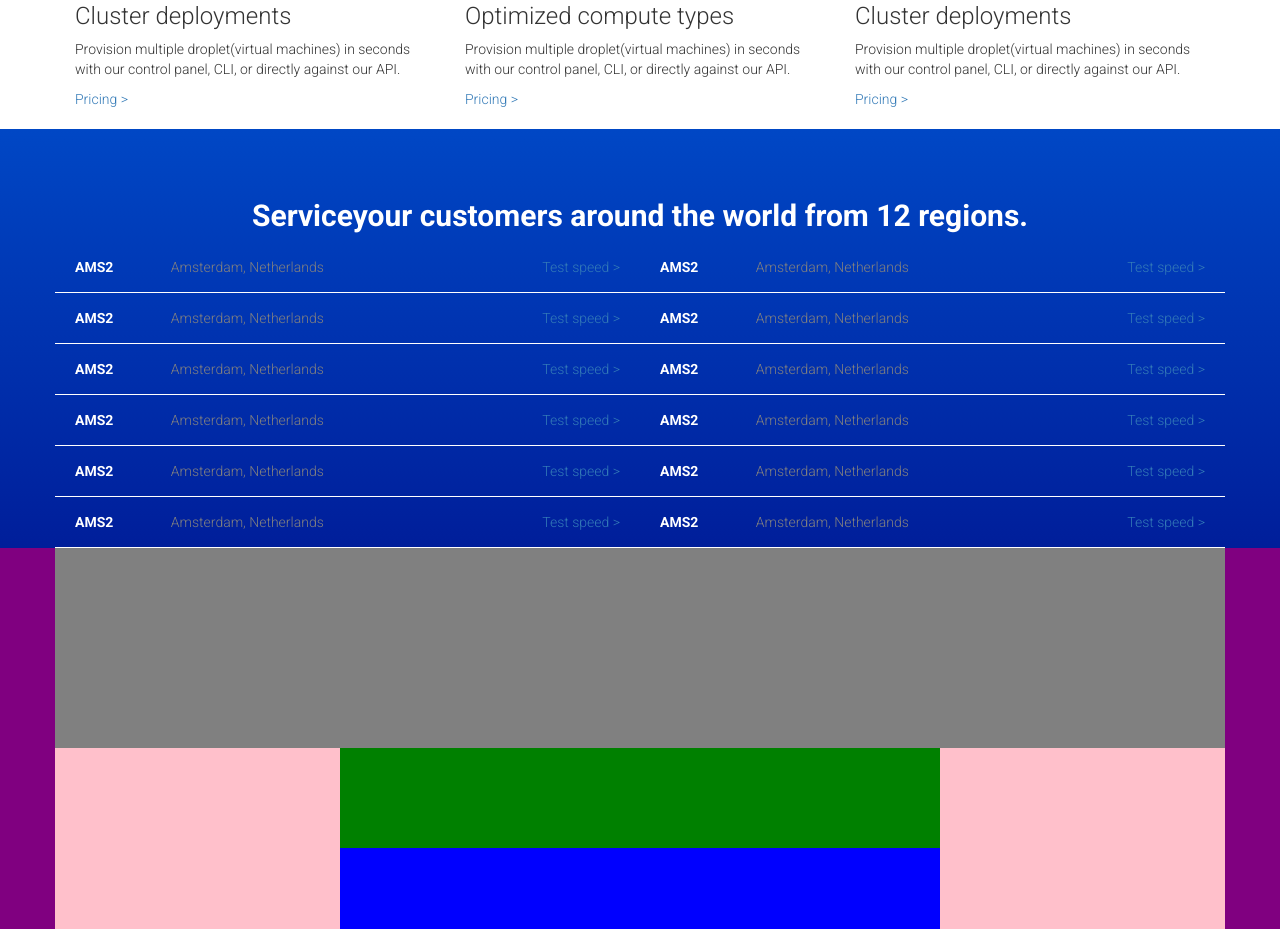
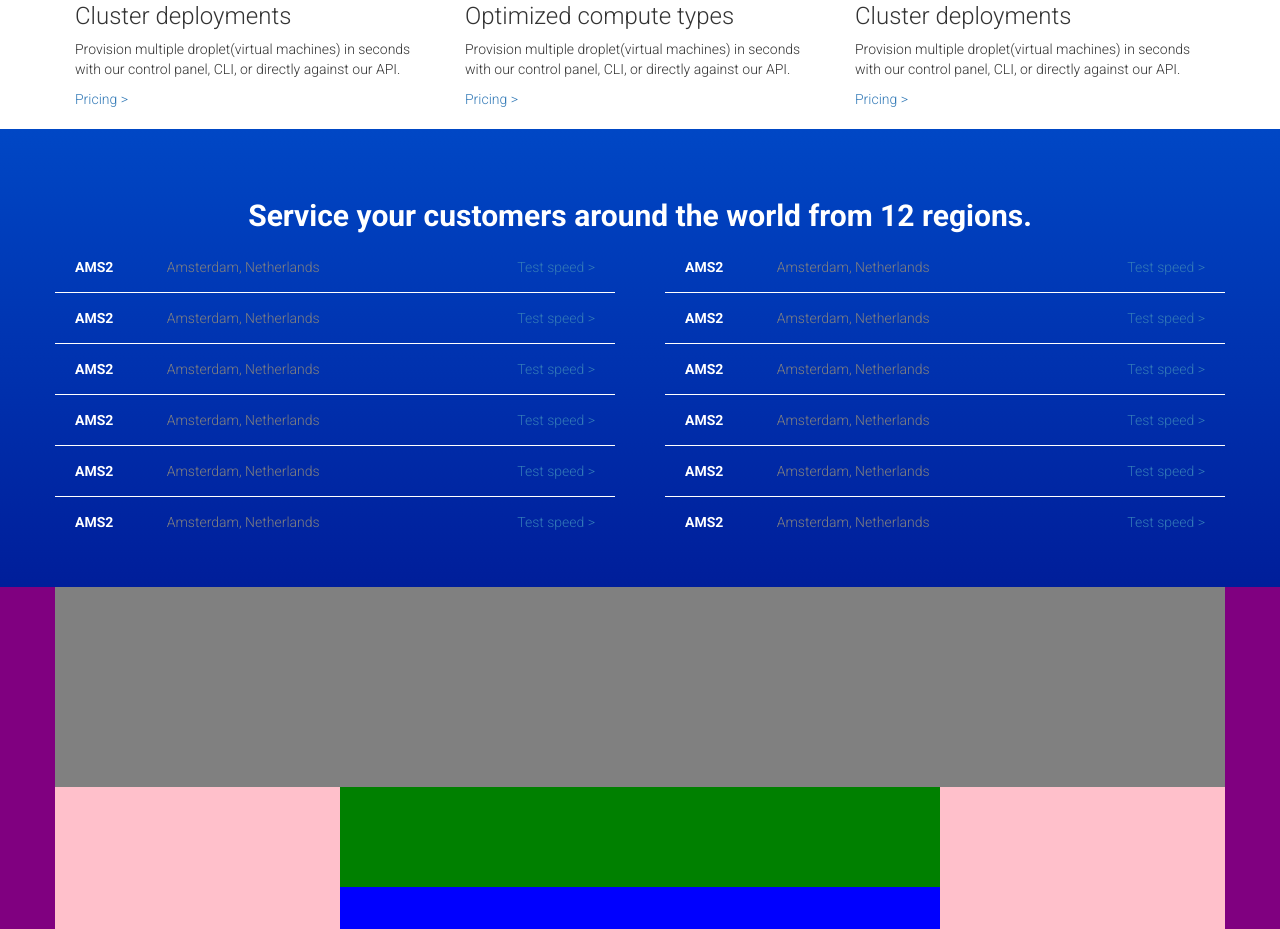
Before and after one commit to niccolo-delfino/html-css-digitalocean, a plain HTML site: page index.html in a window 1280 px wide. Shown: the part 2457-3386 px from the top of the page. Drawn offline with nearby package versions, Linux system fonts and the light colour scheme.

Commit message:
Section Service ok

```diff
--- a/css/style.css
+++ b/css/style.css
@@ -81,7 +81,12 @@ ul{
 .mt_20{
   margin-top: 20px;
 }
-
+.mr_10{
+  margin-right: 10px;
+}
+.ml_10{
+  margin-left: 10px;
+}
 .pt_20{
   padding-top: 20px;
 }
@@ -312,6 +317,7 @@ section.loghi a{
 
 /* 5 SEZIONE */
 .service{
+  padding-bottom: 40px;
   background-image: linear-gradient(#0047C5, #001E9A);
 }
 
@@ -326,6 +332,10 @@ section.loghi a{
   padding: 15px  5px;
   border-bottom: 1px solid white;
   color: grey;
+}
+
+.service .states.last{
+  border-bottom: 0;
 }
 
 .service .states div:first-child{
--- a/index.html
+++ b/index.html
@@ -317,11 +317,11 @@
 
         <div class="row">
           <div class="col-xs-12 text-center">
-            <h2>Serviceyour customers around the world from 12 regions.</h2>
+            <h2>Service your customers around the world from 12 regions.</h2>
           </div>
           <div class="col-xs-12 col-md-6">
 
-            <div class="row">
+            <div class="row mr_10">
 
               <div class="col-xs-12">
 
@@ -380,7 +380,7 @@
               </div>
               <div class="col-xs-12">
 
-                <div class="row states">
+                <div class="row states  last">
 
                   <div class="col-xs-1 col-sm-2">ams2</div>
                   <div class="col-xs-6 col-sm-7">Amsterdam, Netherlands</div>
@@ -397,7 +397,7 @@
 
           <div class="col-xs-12 col-md-6">
 
-            <div class="row">
+            <div class="row ml_10">
 
               <div class="col-xs-12">
 
@@ -456,7 +456,7 @@
               </div>
               <div class="col-xs-12">
 
-                <div class="row states">
+                <div class="row states last">
 
                   <div class="col-xs-1 col-sm-2">ams2</div>
                   <div class="col-xs-6 col-sm-7">Amsterdam, Netherlands</div>
```
